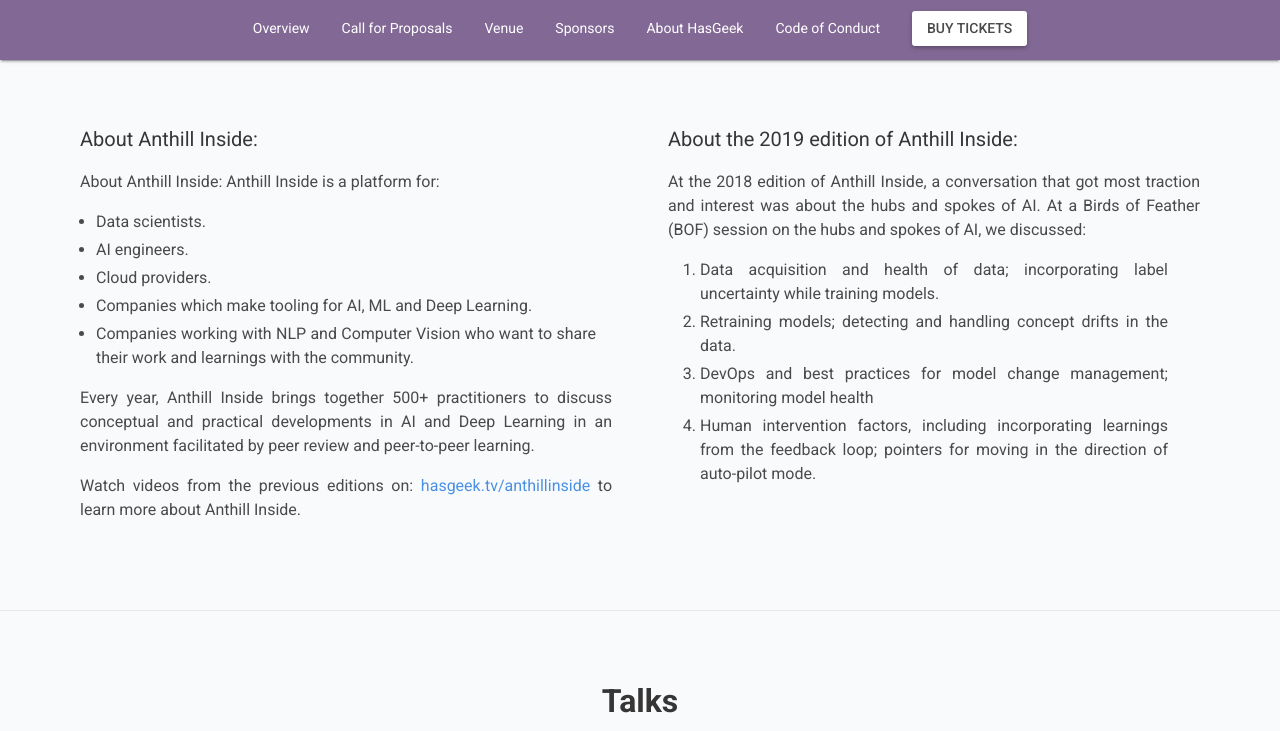
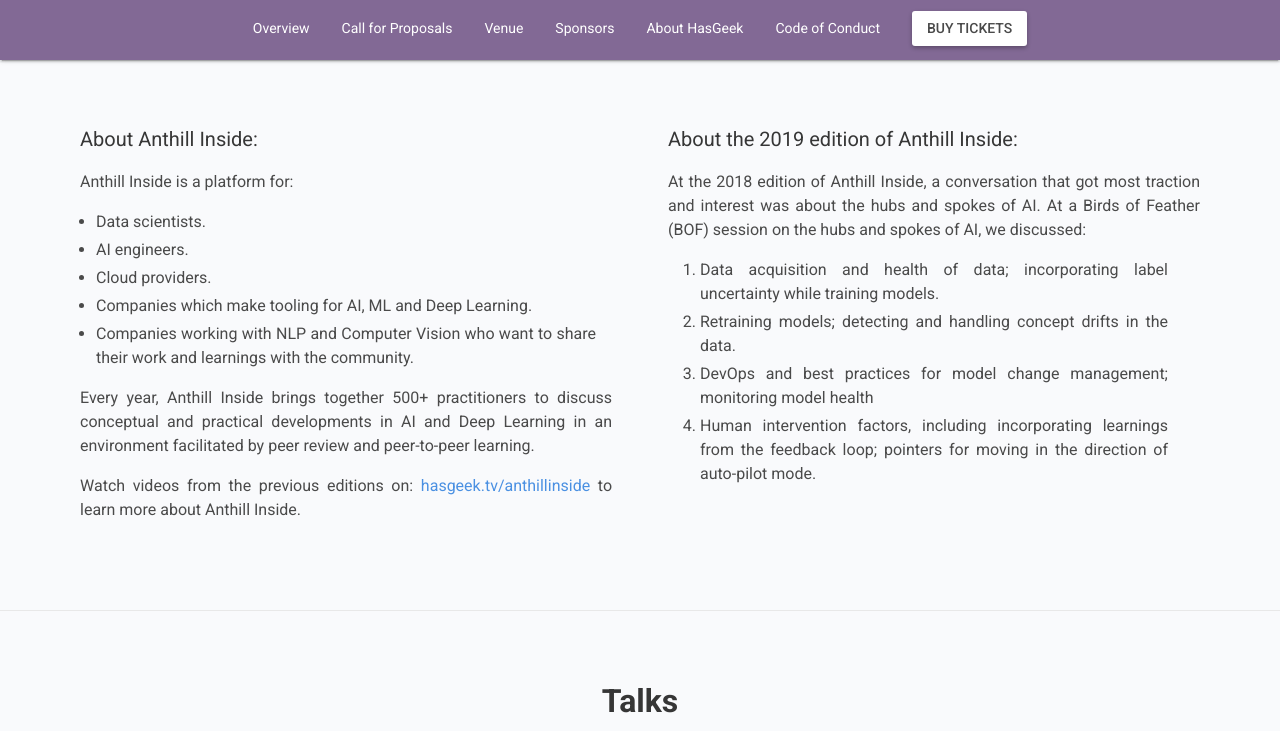
Before and after one commit to hasgeek/events, a Jekyll site: the page built from _anthillinside_events/2019.md, in a window 1280 px wide and 900 px high, scrolled down 430 px, cut to the strip 88-819 px from the top of the window. Built offline with Jekyll 4.4.1, drawn with Linux system fonts in a browser that asks for light colours.

Commit message:
Updated (#1472)

```diff
--- a/_anthillinside_events/2019.md
+++ b/_anthillinside_events/2019.md
@@ -44,7 +44,6 @@
   left_content: |
 
    #### About Anthill Inside:
-    About Anthill Inside:
     Anthill Inside is a platform for:
 
     * Data scientists.
```
